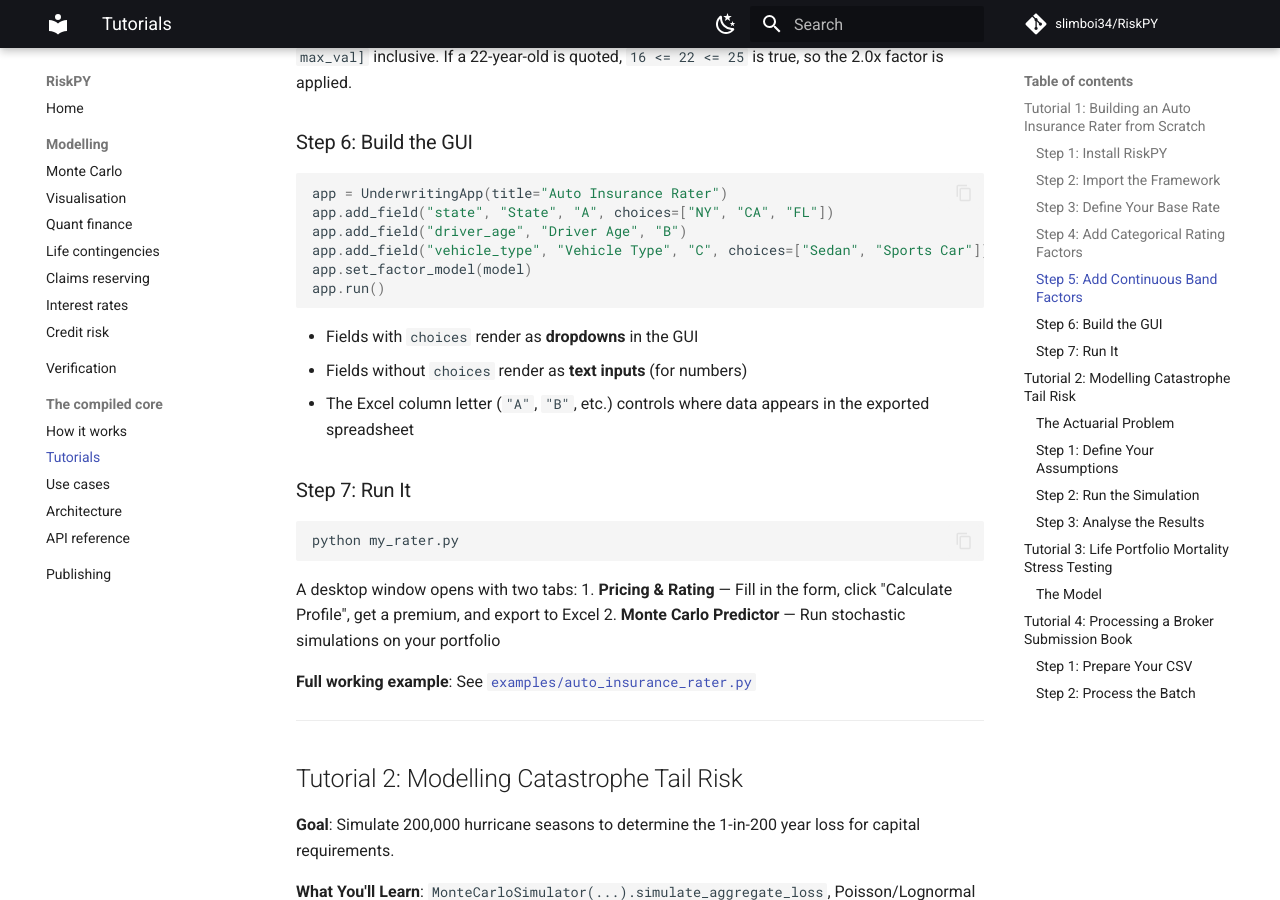
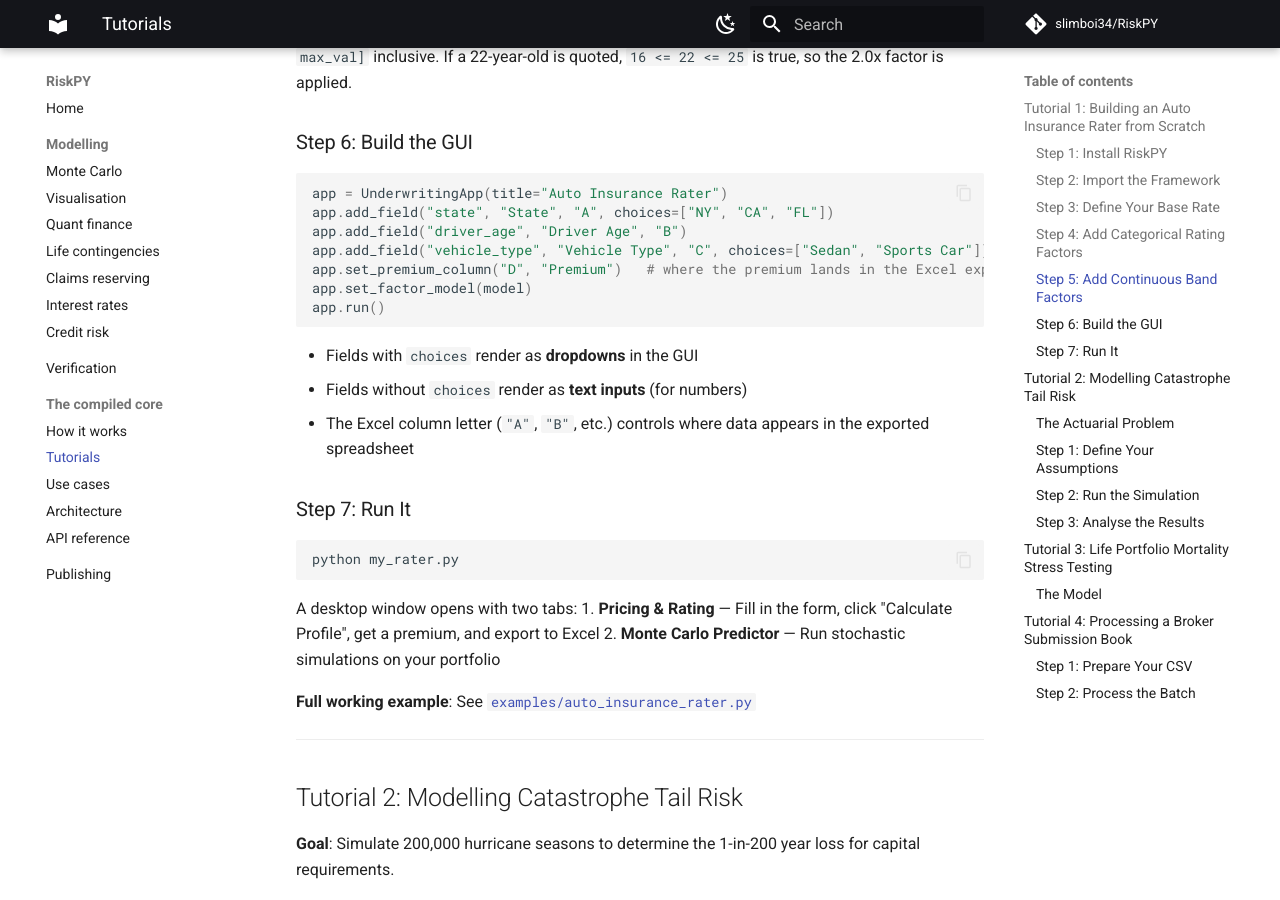
Before and after one commit to slimboi34/RiskPY, an MkDocs documentation site: the page built from docs/TUTORIALS.md, in a window 1280 px wide and 900 px high, scrolled down 1670 px. Built offline with MkDocs 1.6.1 and Material for MkDocs 9.7.7, drawn with Linux system fonts in a browser that asks for light colours; comment, search, counter and statistics services are not loaded.

Commit message:
auto: update docs/TUTORIALS.md
Committed automatically by cgrid for chat "RiskPY".

````diff
--- a/docs/TUTORIALS.md
+++ b/docs/TUTORIALS.md
@@ -73,6 +73,7 @@ app = UnderwritingApp(title="Auto Insurance Rater")
 app.add_field("state", "State", "A", choices=["NY", "CA", "FL"])
 app.add_field("driver_age", "Driver Age", "B")
 app.add_field("vehicle_type", "Vehicle Type", "C", choices=["Sedan", "Sports Car"])
+app.set_premium_column("D", "Premium")   # where the premium lands in the Excel export
 app.set_factor_model(model)
 app.run()
 ```
````
